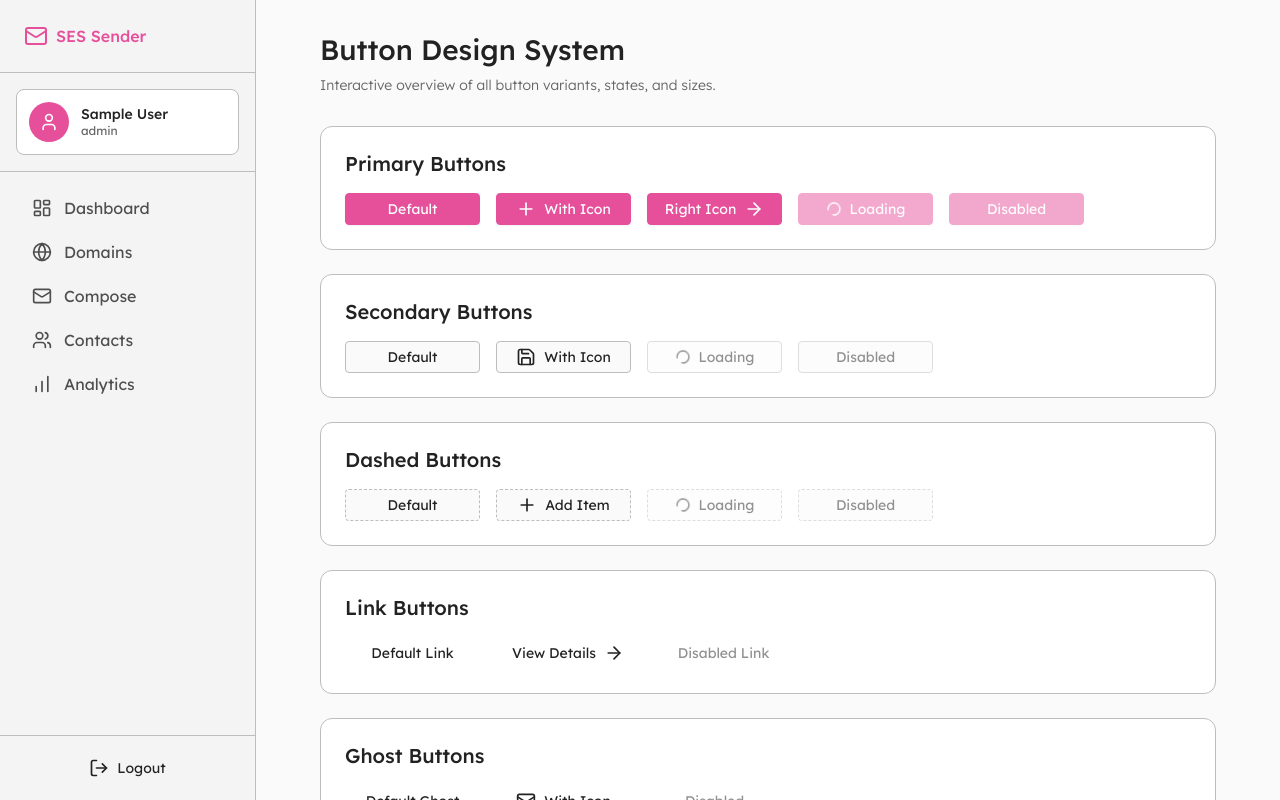
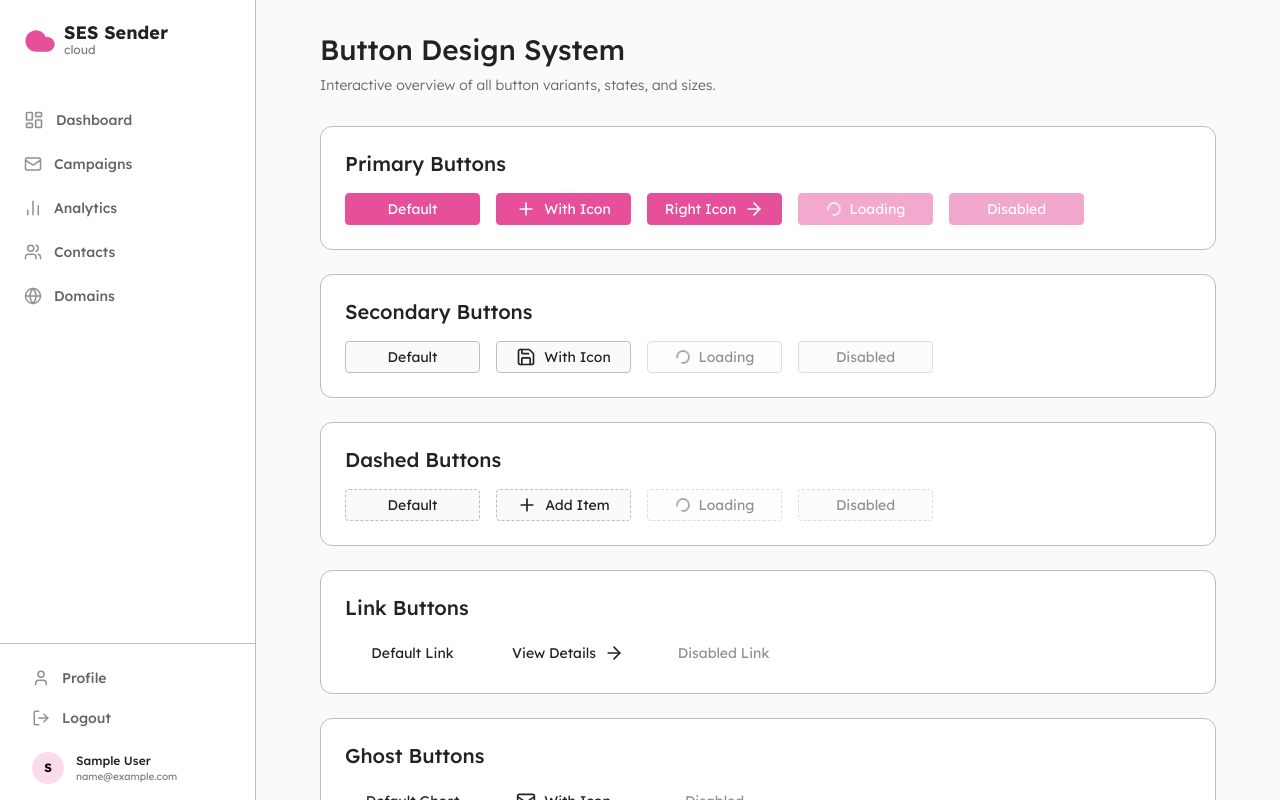
Before and after one commit to sunayanapandey/ses-email-app, a React (Vite) app: page /buttons in a window 1280 px wide. Built offline with nearby package versions, Linux system fonts and the light colour scheme; sample sign-in values are in the browser's storage.

Commit message:
sidebarfixed

```diff
--- a/src/components/Sidebar.jsx
+++ b/src/components/Sidebar.jsx
@@ -1,85 +1,99 @@
 import React from 'react';
 import { Link, useLocation } from 'react-router-dom';
-import { Mail, LayoutDashboard, Globe, Users, BarChart, LogOut, User } from 'lucide-react';
+import {
+    LayoutDashboard,
+    Mail,
+    BarChart2,
+    Users,
+    Globe,
+    LogOut,
+    User,
+    Compass,
+    Cloud
+} from 'lucide-react';
 import { useAuth } from '../context/AuthContext';
-import Button from './Button';
 
 const Sidebar = () => {
     const { user, logout } = useAuth();
     const location = useLocation();
 
-    const navigation = [
-        { to: '/dashboard', icon: LayoutDashboard, label: 'Dashboard' },
-        { to: '/domains', icon: Globe, label: 'Domains' },
-        { to: '/compose', icon: Mail, label: 'Compose' },
-        { to: '/contacts', icon: Users, label: 'Contacts' },
-        { to: '/stats', icon: BarChart, label: 'Analytics' },
-    ];
-
     const isActive = (path) => location.pathname === path;
 
+    const NavItem = ({ to, icon: Icon, label, isDashboard = false }) => {
+        const active = isActive(to);
+        return (
+            <Link
+                to={to}
+                className={`flex items-center gap-3 px-6 py-3 transition-all text-sm font-medium relative group ${active
+                    ? 'bg-primary-50 text-primary-600'
+                    : 'text-surface-600 hover:bg-surface-50 hover:text-surface-900'
+                    }`}
+            >
+                {active && (
+                    <div className="absolute left-0 top-0 bottom-0 w-1 bg-primary-500" />
+                )}
+                <Icon size={isDashboard ? 20 : 18} className={active ? 'text-primary-500' : 'text-surface-400 group-hover:text-surface-600'} />
+                <span>{label}</span>
+            </Link>
+        );
+    };
+
+    const SectionHeader = ({ label }) => (
+        <div className="px-6 mt-6 mb-2">
+            <p className="text-xs font-medium text-surface-400 uppercase tracking-wider">
+                {label}
+            </p>
+        </div>
+    );
+
     return (
-        <aside className="w-64 bg-surface-25 border-r border-surface-200 flex flex-col">
-            {/* Logo */}
-            <div className="p-6 border-b border-surface-200">
-                <h1 className="text-h4 text-primary-500 flex items-center gap-2">
-                    <Mail className="h-6 w-6" />
-                    SES Sender
-                </h1>
-            </div>
-
-            {/* User Info */}
-            <div className="p-4 border-b border-surface-200">
-                <div className="flex items-center gap-3 p-3 bg-white rounded-lg border border-surface-200">
-                    <div className="flex-shrink-0">
-                        <div className="w-10 h-10 bg-primary-500 rounded-full flex items-center justify-center">
-                            <User className="text-white" size={20} />
-                        </div>
-                    </div>
-                    <div className="flex-1 min-w-0">
-                        <p className="text-body font-medium text-surface-900 truncate">
-                            {user.name}
-                        </p>
-                        <p className="text-caption text-surface-600">
-                            {user.role}
-                        </p>
+        <aside className="w-64 bg-white border-r border-surface-200 flex flex-col h-screen font-['Lexend_Deca']">
+            {/* Logo Area */}
+            <div className="p-6 mb-2">
+                <div className="flex items-center gap-2 text-surface-900">
+                    <Cloud className="h-8 w-8 text-primary-500 fill-current" />
+                    <div>
+                        <h1 className="text-lg font-bold leading-none">SES Sender</h1>
+                        <p className="text-xs text-surface-500">cloud</p>
                     </div>
                 </div>
             </div>
 
-            {/* Navigation */}
-            <nav className="flex-1 p-4 space-y-1 overflow-y-auto">
-                {navigation.map((item) => {
-                    const active = isActive(item.to);
-                    const Icon = item.icon;
-
-                    return (
-                        <Link
-                            key={item.to}
-                            to={item.to}
-                            className={`flex items-center gap-3 px-4 py-2.5 rounded-lg transition-all text-h5 ${active
-                                ? 'bg-primary-500 text-white'
-                                : 'text-surface-700 hover:bg-white hover:text-primary-600'
-                                }`}
-                        >
-                            <Icon size={20} />
-                            <span>{item.label}</span>
-                        </Link>
-                    );
-                })}
+            {/* Scrollable Navigation */}
+            <nav className="flex-1 overflow-y-auto py-2">
+                <NavItem to="/dashboard" icon={LayoutDashboard} label="Dashboard" isDashboard />
+                <NavItem to="/compose" icon={Mail} label="Campaigns" />
+                <NavItem to="/stats" icon={BarChart2} label="Analytics" />
+                <NavItem to="/contacts" icon={Users} label="Contacts" />
+                <NavItem to="/domains" icon={Globe} label="Domains" />
             </nav>
 
-            {/* Logout Button */}
-            <div className="p-4 border-t border-surface-200">
-                <Button
-                    variant="ghost"
-                    fullWidth
-                    onClick={logout}
-                    icon={LogOut}
-                    className="justify-start text-surface-700 hover:text-error-600"
-                >
-                    Logout
-                </Button>
+            {/* Bottom Profile Section */}
+            <div className="border-t border-surface-200 p-4 mt-auto">
+                <div className="flex flex-col gap-1">
+                    <button className="flex items-center gap-3 px-4 py-2 text-sm font-medium text-surface-600 hover:text-surface-900 hover:bg-surface-50 rounded-lg transition-colors w-full text-left">
+                        <User size={18} className="text-surface-400" />
+                        <span>Profile</span>
+                    </button>
+                    <button
+                        onClick={logout}
+                        className="flex items-center gap-3 px-4 py-2 text-sm font-medium text-surface-600 hover:text-error-600 hover:bg-error-50 rounded-lg transition-colors w-full text-left"
+                    >
+                        <LogOut size={18} className="text-surface-400" />
+                        <span>Logout</span>
+                    </button>
+                </div>
+
+                {/* User Info Mini */}
+                <div className="mt-4 px-4 flex items-center gap-3">
+                    <div className="w-8 h-8 rounded-full bg-primary-100 flex items-center justify-center text-primary-600 font-bold text-xs">
+                        {user.name ? user.name.charAt(0).toUpperCase() : 'U'}
+                    </div>
+                    <div className="flex-1 min-w-0">
+                        <p className="text-xs font-medium text-surface-900 truncate">{user.name}</p>
+                        <p className="text-[10px] text-surface-500 truncate">{user.email}</p>
+                    </div>
+                </div>
             </div>
         </aside>
     );
```
Also changed, not shown: src/pages/Dashboard.jsx (+90 -10 lines).
